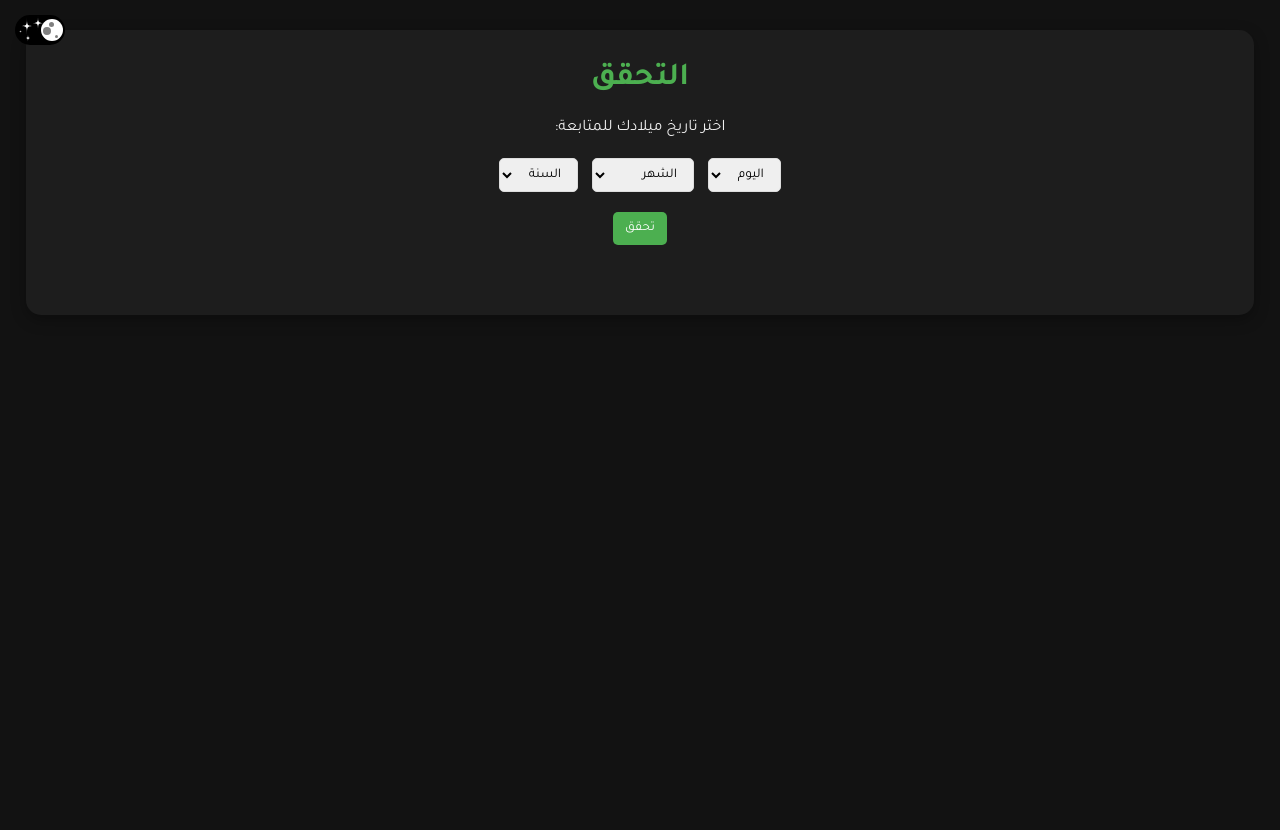
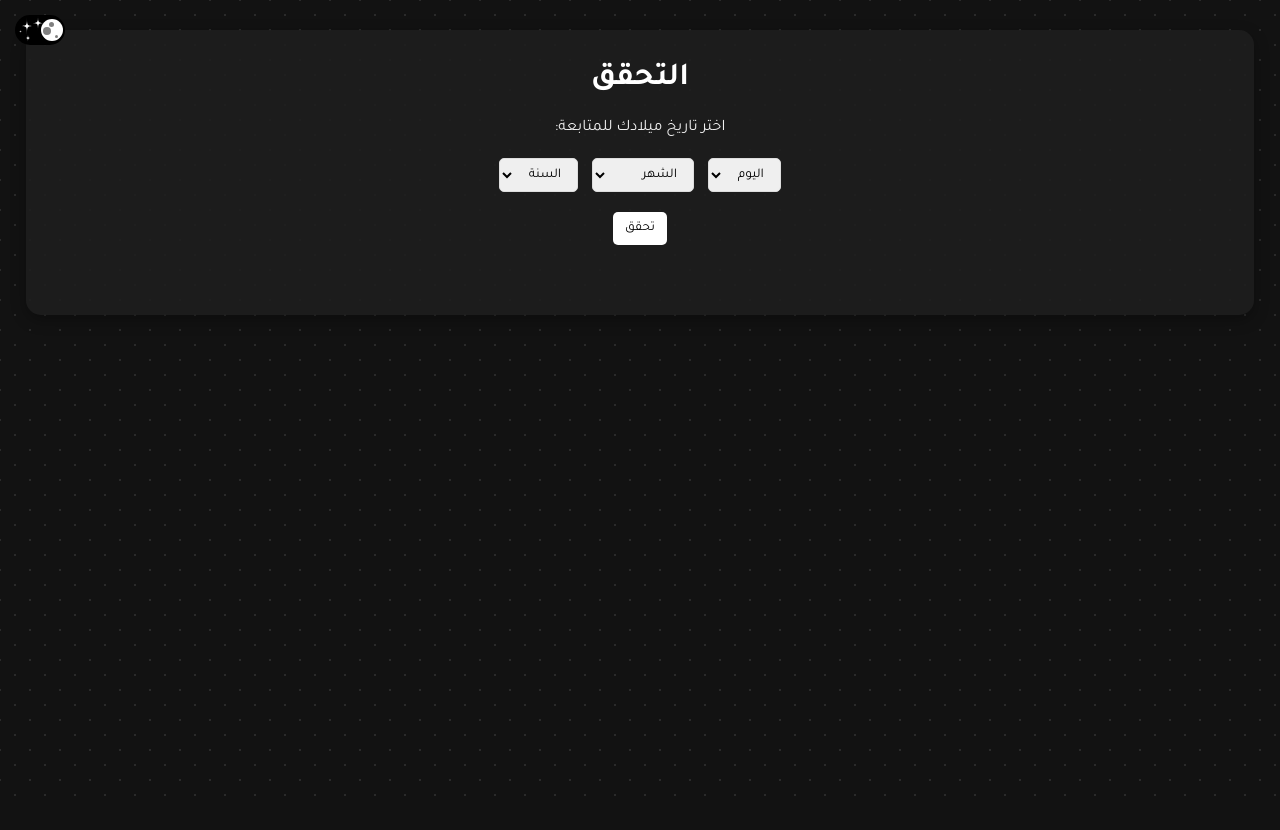
Before and after one commit to GigaMan999/GigaMan, a plain HTML site: page index.html in a window 1280 px wide. Drawn offline with Linux system fonts and the light colour scheme.

Commit message:
Add files via upload

```diff
--- a/index.html
+++ b/index.html
@@ -3,7 +3,7 @@
 <head>
     <meta charset="UTF-8">
     <meta name="viewport" content="width=device-width, initial-scale=1.0, maximum-scale=1.0, user-scalable=no">
-    <title>Giga Man</title>
+    <title>موقع التحقق</title>
     <style>
         /* التنسيقات العامة */
         body {
@@ -15,11 +15,30 @@
             padding: 15px;
             text-align: center;
             margin: 0;
+            position: relative;
         }
 
         body.dark-theme {
             background-color: #121212;
             color: #f0f0f0;
+        }
+
+        /* خلفية النجوم للوضع الداكن */
+        body.dark-theme::before {
+            content: "";
+            position: fixed;
+            top: 0;
+            left: 0;
+            right: 0;
+            bottom: 0;
+            background-image:
+                radial-gradient(white 1px, transparent 1px),
+                radial-gradient(white 1px, transparent 1px);
+            background-size: 30px 30px;
+            background-position: 0 0, 15px 15px;
+            opacity: 0.1;
+            z-index: -1;
+            pointer-events: none;
         }
 
         .container {
@@ -118,6 +137,11 @@
             border-radius: 5px;
             cursor: pointer;
             font-size: 16px;
+        }
+
+        body.dark-theme #send-btn {
+            background-color: #ffffff;
+            color: #000000;
         }
 
         /* زر تبديل الوضع الليلي - من Uiverse.io */
@@ -357,7 +381,11 @@
         /* تعديلات لتنسيق العناصر */
         h1 {
             margin-top: 10px;
-            color: #4CAF50;
+            color: #000000;
+        }
+
+        body.dark-theme h1 {
+            color: #ffffff;
         }
 
         .date-selectors {
@@ -373,10 +401,15 @@
         }
 
         button {
-            background-color: #4CAF50;
+            background-color: #000000;
             color: white;
             border: none;
             cursor: pointer;
+        }
+
+        body.dark-theme button {
+            background-color: #ffffff;
+            color: #000000;
         }
 
         #message {
```
